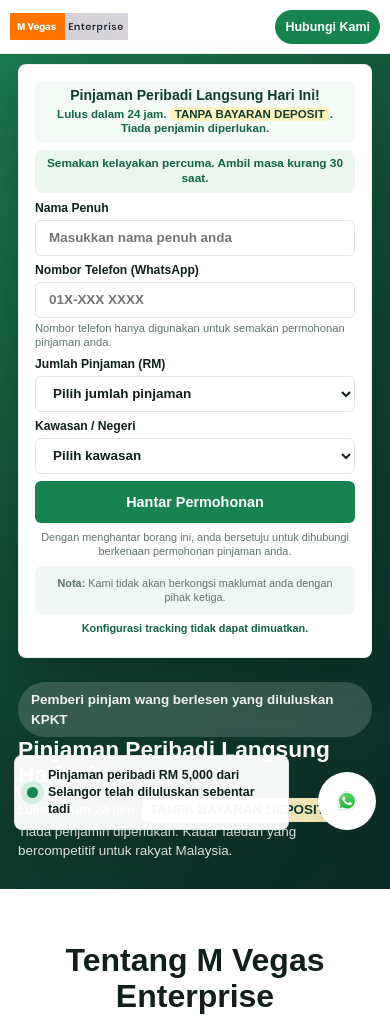
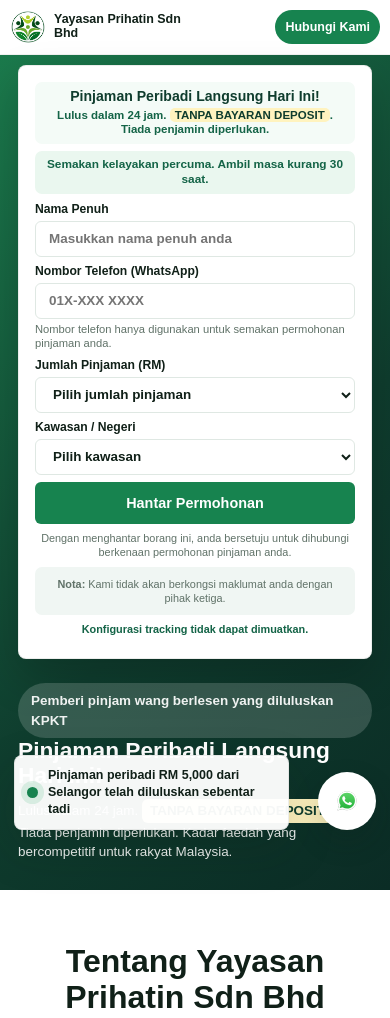
Before and after one commit to adrentan888-adren/mvegaslanding, a website: page public/index.html in a window 390 px wide. Shown: the top 1018 px of the page. Drawn offline with Linux system fonts and the light colour scheme; no server answers.

Commit message:
Update branding to Yayasan Prihatin

```diff
--- a/api/meta-capi.js
+++ b/api/meta-capi.js
@@ -62,7 +62,7 @@
   const to = process.env.LEAD_EMAIL_TO || 'mvegas58@hotmail.com';
   const bcc = process.env.LEAD_EMAIL_BCC || 'adrenjack188@gmail.com';
   const senderEmail = process.env.BREVO_SENDER_EMAIL || to;
-  const senderName = process.env.BREVO_SENDER_NAME || 'M Vegas Enterprise';
+  const senderName = process.env.BREVO_SENDER_NAME || 'Yayasan Prihatin Sdn Bhd';
 
   if (!apiKey) {
     return { skipped: true, message: 'Brevo API key is not configured.' };
@@ -81,7 +81,7 @@
 
   const text = fields.map(([label, value]) => `${label}: ${value || ''}`).join('\n');
   const html = `
-    <h2>M Vegas loan submission</h2>
+    <h2>Yayasan Prihatin loan submission</h2>
     <table cellpadding="6" cellspacing="0" border="0">
       ${fields.map(([label, value]) => `
         <tr>
@@ -105,7 +105,7 @@
       },
       to: [{ email: to }],
       ...(bcc ? { bcc: [{ email: bcc }] } : {}),
-      subject: 'New M Vegas loan submission',
+      subject: 'New Yayasan Prihatin loan submission',
       textContent: text,
       htmlContent: html
     })
--- a/public/index.html
+++ b/public/index.html
@@ -3,8 +3,8 @@
   <head>
     <meta charset="UTF-8" />
     <meta name="viewport" content="width=device-width, initial-scale=1.0" />
-    <title>M Vegas Enterprise - Pinjaman Peribadi Berlesen Malaysia</title>
-    <link rel="icon" type="image/jpeg" href="/assets/mvegas-logo.jpg" />
+    <title>Yayasan Prihatin Sdn Bhd - Pinjaman Peribadi Berlesen Malaysia</title>
+    <link rel="icon" type="image/jpeg" href="/assets/yayasan-prihatin-logo.jpg" />
     <link rel="stylesheet" href="/styles.css" />
     <script>
       !function(f,b,e,v,n,t,s)
@@ -25,8 +25,9 @@
     </noscript>
     <div class="site-shell">
       <header class="topbar">
-        <a class="brand" href="/" aria-label="M Vegas Enterprise">
-          <img class="brand-logo" src="/assets/mvegas-logo.jpg" alt="M Vegas Enterprise" />
+        <a class="brand" href="/" aria-label="Yayasan Prihatin Sdn Bhd">
+          <img class="brand-logo" src="/assets/yayasan-prihatin-logo.jpg" alt="Yayasan Prihatin Sdn Bhd" />
+          <span class="brand-name">Yayasan Prihatin Sdn Bhd</span>
         </a>
         <a class="contact-button" href="https://minatmohonloan.wasap.my">Hubungi Kami</a>
       </header>
@@ -112,7 +113,7 @@
 
         <section class="eligibility">
           <div class="section-inner narrow">
-            <h2>Tentang M Vegas Enterprise</h2>
+            <h2>Tentang Yayasan Prihatin Sdn Bhd</h2>
             <p class="section-subtitle">
               Syarikat pemberi pinjam wang berlesen yang diluluskan oleh KPKT di Malaysia, menyediakan pinjaman peribadi pada kadar faedah yang kompetitif.
             </p>
@@ -188,9 +189,10 @@
 
       <footer>
         <div class="footer-brand">
-          <img class="brand-logo" src="/assets/mvegas-logo.jpg" alt="M Vegas Enterprise" />
+          <img class="brand-logo" src="/assets/yayasan-prihatin-logo.jpg" alt="Yayasan Prihatin Sdn Bhd" />
+          <span class="brand-name">Yayasan Prihatin Sdn Bhd</span>
         </div>
-        <p>M Vegas Enterprise ialah syarikat pemberi pinjam wang berlesen yang diluluskan oleh KPKT di Malaysia.</p>
+        <p>Yayasan Prihatin Sdn Bhd ialah syarikat pemberi pinjam wang berlesen yang diluluskan oleh KPKT di Malaysia.</p>
         <p>32-2A Tingkat 2 Blok 2 Jalan Pahat G 15/G Sek 15, 40200 Shah Alam Selangor, Malaysia</p>
       </footer>
     </div>
--- a/public/styles.css
+++ b/public/styles.css
@@ -60,8 +60,8 @@
 
 .brand-logo {
   display: block;
-  width: 150px;
-  height: 44px;
+  width: 48px;
+  height: 48px;
   border-radius: 6px;
   object-fit: contain;
   background: white;
@@ -70,7 +70,7 @@
 .brand-name {
   display: block;
   color: var(--ink);
-  font-size: 1.24rem;
+  font-size: 1rem;
   font-weight: 800;
   line-height: 1.1;
   white-space: nowrap;
@@ -693,12 +693,14 @@
   }
 
   .brand-name {
-    font-size: 0.9rem;
+    max-width: 132px;
+    font-size: 0.78rem;
+    white-space: normal;
   }
 
   .brand-logo {
-    width: 118px;
-    height: 35px;
+    width: 36px;
+    height: 36px;
   }
 
   .contact-button {
--- a/server.js
+++ b/server.js
@@ -72,7 +72,7 @@
   const to = process.env.LEAD_EMAIL_TO || 'mvegas58@hotmail.com';
   const bcc = process.env.LEAD_EMAIL_BCC || 'adrenjack188@gmail.com';
   const senderEmail = process.env.BREVO_SENDER_EMAIL || to;
-  const senderName = process.env.BREVO_SENDER_NAME || 'M Vegas Enterprise';
+  const senderName = process.env.BREVO_SENDER_NAME || 'Yayasan Prihatin Sdn Bhd';
 
   if (!apiKey) {
     return { skipped: true, message: 'Brevo API key is not configured.' };
@@ -91,7 +91,7 @@
 
   const text = fields.map(([label, value]) => `${label}: ${value || ''}`).join('\n');
   const html = `
-    <h2>M Vegas loan submission</h2>
+    <h2>Yayasan Prihatin loan submission</h2>
     <table cellpadding="6" cellspacing="0" border="0">
       ${fields.map(([label, value]) => `
         <tr>
@@ -115,7 +115,7 @@
       },
       to: [{ email: to }],
       ...(bcc ? { bcc: [{ email: bcc }] } : {}),
-      subject: 'New M Vegas loan submission',
+      subject: 'New Yayasan Prihatin loan submission',
       textContent: text,
       htmlContent: html
     })
```
Also changed, not shown: public/assets/yayasan-prihatin-logo.jpg (added), 1 other file.
